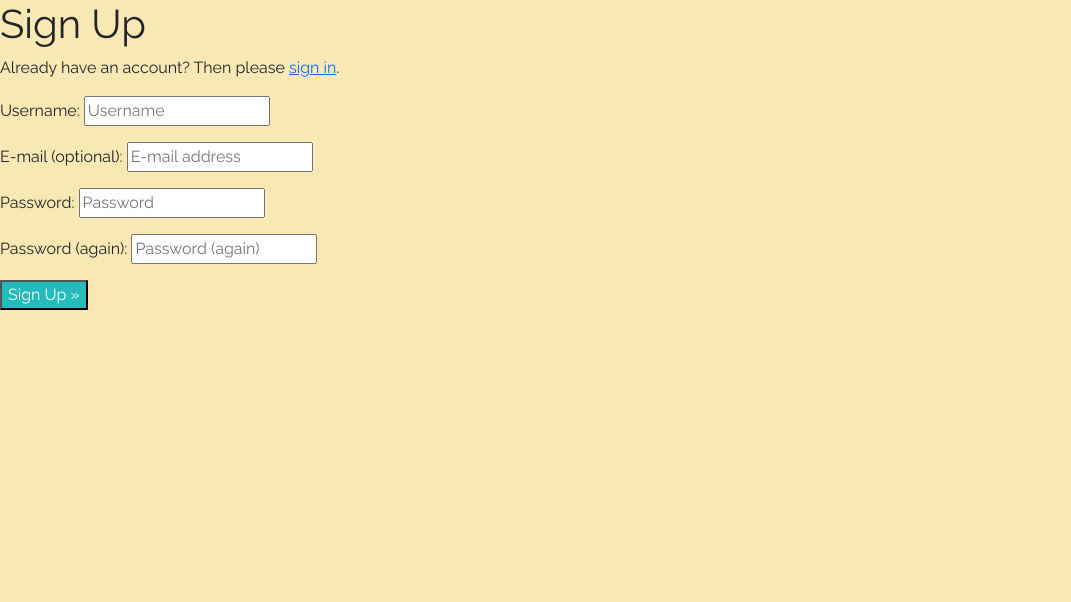
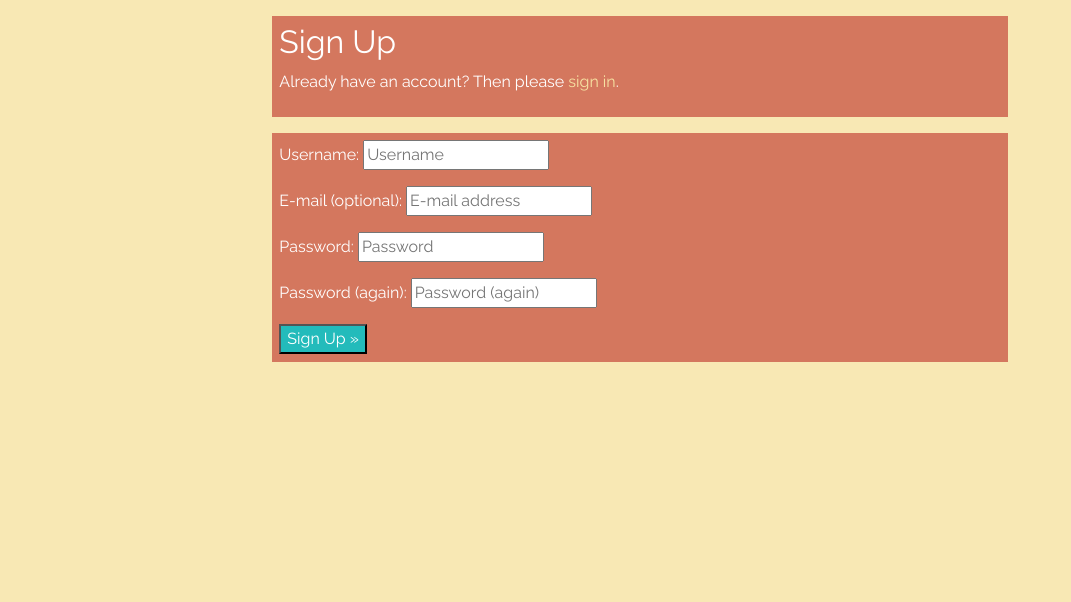
Before and after one commit to katkapsasky/cakes-and-bakes, a Django app: page /accounts/signup/ in a window 1280 px wide. Shown: the part 86-688 px from the top of the page, without its empty margins (0-1071 px from the left). Run offline with Django 3.2, Linux system fonts and the light colour scheme.

Commit message:
Style signup, signin and logout pages: add colour blocks to text

```diff
--- a/static/css/style.css
+++ b/static/css/style.css
@@ -152,13 +152,14 @@ nav span {
 }
 
 .link {
-    color: #23BBBB;
+    color: #F6E2A2;
     text-decoration: none;
 }
 
 .link:hover,
 .link:active {
-    color: #445261;
+    font-weight: 800;
+    color: #F6E2A2;
     text-decoration: underline;
 }
 
@@ -190,7 +191,7 @@ footer {
     margin: 1%;
 }
 
-.logout {
+.account {
     background-color: #D4775E;
     color: #fff;
     padding: 1%;
--- a/templates/account/logout.html
+++ b/templates/account/logout.html
@@ -8,7 +8,7 @@
 <div class="container">
   <div class="row">
       <div class="col-md-8 mt-3 offset-md-2">
-          <div class="logout">
+          <div class="account">
             <h1>{% trans "Sign Out" %}</h1>
             <p>{% trans 'Are you sure you want to sign out?' %}</p>
             <form method="post" action="{% url 'account_logout' %}">
--- a/templates/account/signup.html
+++ b/templates/account/signup.html
@@ -5,10 +5,17 @@
 {% block head_title %}{% trans "Signup" %}{% endblock %}
 
 {% block content %}
-<h1>{% trans "Sign Up" %}</h1>
+<div class="container">
+  <div class="row">
+    <div class="col-md-8 mt-3 offset-md-2">
+      <div class="account">
+      <h2>{% trans "Sign Up" %}</h2>
 
-<p>{% blocktrans %}Already have an account? Then please <a href="{{ login_url }}">sign in</a>.{% endblocktrans %}</p>
-
+      <p>{% blocktrans %}Already have an account? Then please <a href="{{ login_url }}" class="link">sign in</a>.{% endblocktrans %}</p>
+    </div>
+    </div>
+    <div class="col-md-8 mt-3 offset-md-2">
+      <div class="account">
       <form class="signup" id="signup_form" method="post" action="{% url 'account_signup' %}">
         {% csrf_token %}
         {{ form.as_p }}
@@ -17,5 +24,9 @@
         {% endif %}
         <button type="submit" class="btn-signup">{% trans "Sign Up" %} &raquo;</button>
       </form>
+    </div>
+    </div>
+  </div>
+</div>
 
 {% endblock %}
```
Also changed, not shown: templates/account/login.html (+6 -2 lines). Lines whose indentation alone changed are shown as unchanged.
